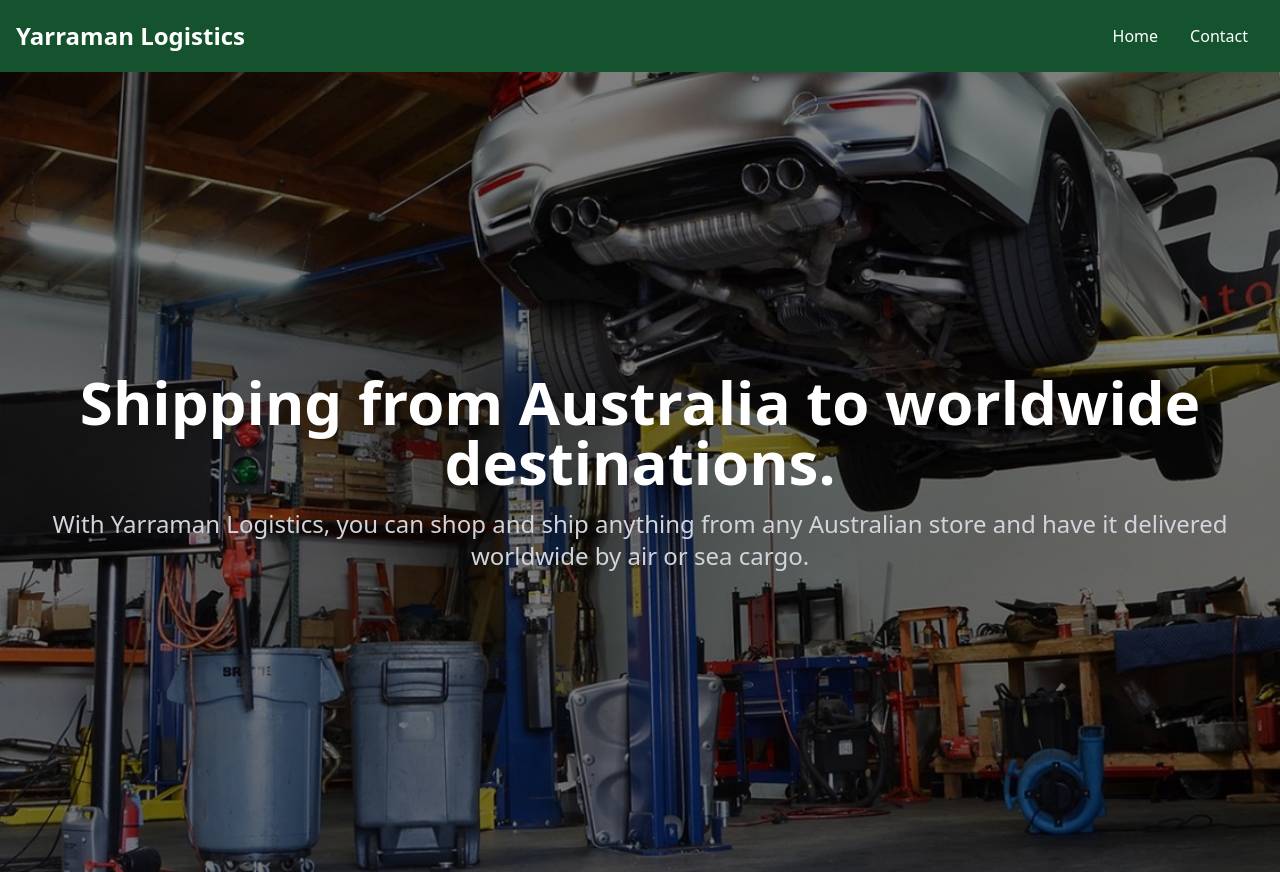
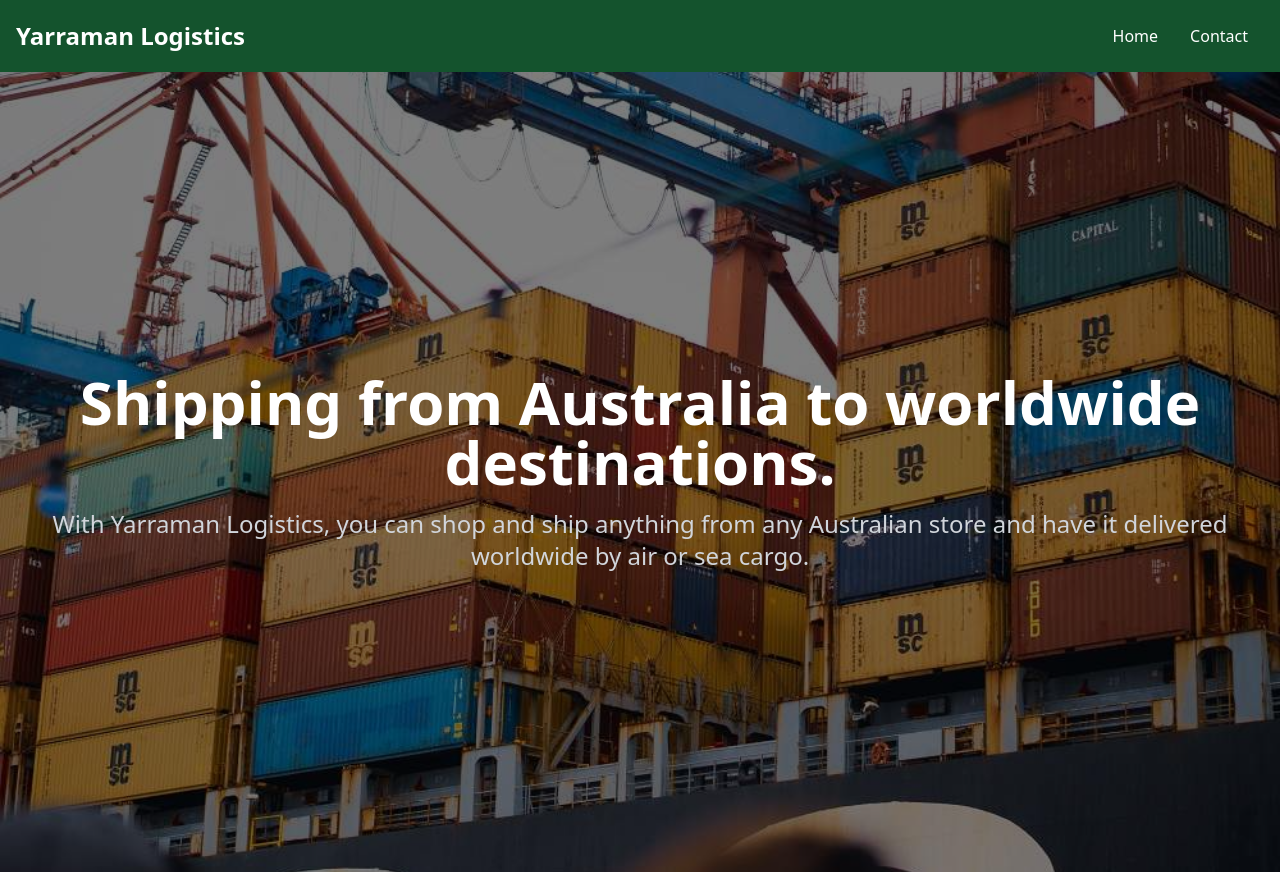
Before and after one commit to 068brian/Worldwide, a website: page index.html in a window 1280 px wide. Shown: the top 872 px of the page. Drawn offline with nearby package versions, Linux system fonts and the light colour scheme.

Commit message:
add image

```diff
--- a/index.html
+++ b/index.html
@@ -20,7 +20,7 @@
   </nav>
 
   <!-- Home Page Background -->
-  <div class="bg-cover bg-center h-screen" style="background-image: url('assets/IMG_6733.jpeg');">
+  <div class="bg-cover bg-center h-screen" style="background-image: url('assets/Shipping.jpg');">
     <div class="bg-black bg-opacity-50 h-full flex flex-col justify-center items-center text-center">
       <h1 class="text-4xl sm:text-5xl md:text-6xl font-bold text-white mb-4">Shipping from Australia to worldwide destinations.</h1>
       <p class="text-lg sm:text-xl md:text-2xl text-gray-300 px-4">With Yarraman Logistics, you can shop and ship anything from any Australian store and have it delivered worldwide by air or sea cargo.</p>
```
Also changed, not shown: assets/Shipping.jpg (added).
